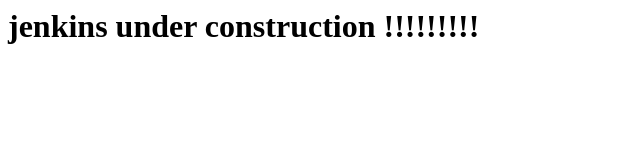
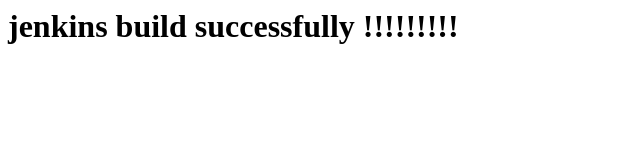
Before and after one commit to 9890ABHI/dhpcsa-jenkins, a plain HTML site: page index.html in a window 1280 px wide. Shown: the whole page, without its empty margins (0-640 px from the left). Drawn offline with Linux system fonts and the light colour scheme.

Commit message:
Update index.html

```diff
--- a/index.html
+++ b/index.html
@@ -1,3 +1,3 @@
 <h1>
-  jenkins under construction !!!!!!!!!
+  jenkins build successfully  !!!!!!!!!
 </h1>
```
